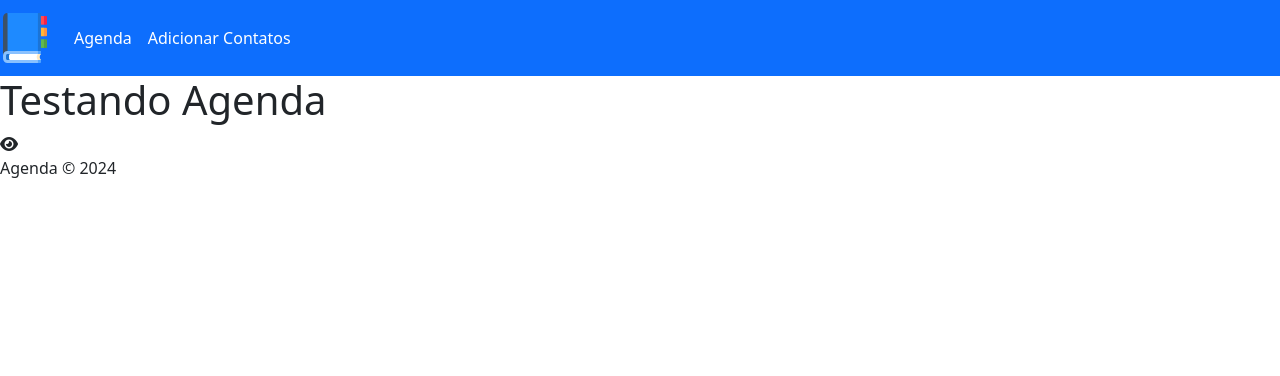
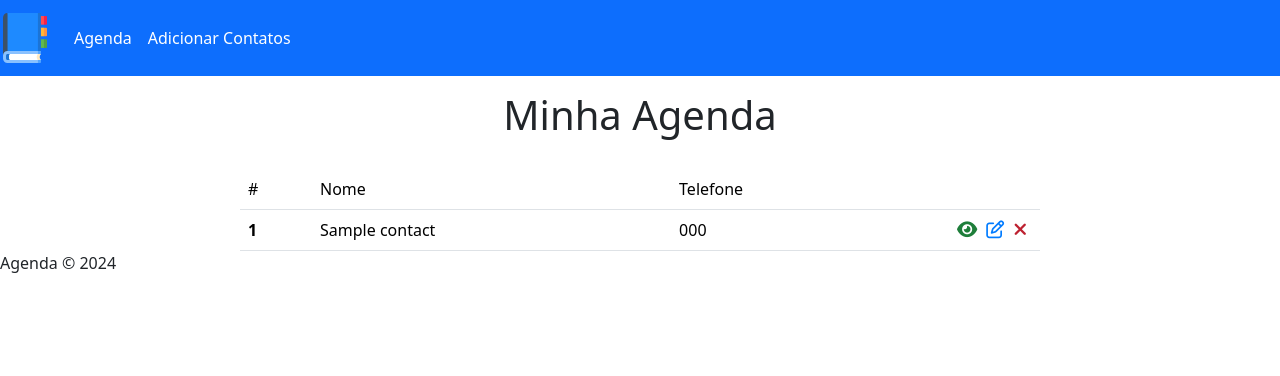
Before and after one commit to jeanpaixao3/Aulas_php, a PHP site: page / in a window 1280 px wide. Shown: the top 376 px of the page. Run offline with PHP 8.4, Linux system fonts and the light colour scheme; tables that the repository leaves empty or names only in its code hold one stand-in row (values such as "Sample post").

Commit message:
criando agenda

```diff
--- a/17_AGENDA/config/process.php
+++ b/17_AGENDA/config/process.php
@@ -0,0 +1,38 @@
+<?php
+
+    session_start();
+
+    include_once("connection.php");
+    include_once("url.php");
+
+    $id;
+
+    if(!empty($_GET)) {
+        $id = $_GET["id"];
+    }
+
+    // Retorna o dado de um contato
+    if(!empty($id)) {
+        $query = "SELECT * FROM contacts WHERE id = :id";
+
+        $stmt = $conn->prepare($query);
+
+        $stmt->bindParam(":id", $id);
+
+        $stmt->execute();
+
+        $contact = $stmt->fetch();
+
+
+    } else {
+        // Retorna todos os contatos
+    $contacts = [];
+
+    $query = "SELECT * FROM contacts";
+
+    $stmt = $conn->prepare($query);
+
+    $stmt->execute();
+
+    $contacts = $stmt->fetchAll();
+    }
--- a/17_AGENDA/css/styles.css
+++ b/17_AGENDA/css/styles.css
@@ -1,3 +1,95 @@
 .navbar-brand img {
     width: 50px;
 }
+
+#main-title {
+    text-align: center;
+    margin: 15px 0 30px;
+}
+
+/*HOME*/
+#contacts-table {
+    max-width: 800px;
+    margin: 0 auto;
+}
+
+#contacts-table thead {
+    color: #fff;
+    background-color: #007bff;
+}
+
+.col-id {
+    font-weight: bold;
+}
+
+.actions  {
+    text-align: right;
+    width: 150px;
+}
+
+.actions i {
+    font-size: 18px;
+    margin-right: 5px;
+}
+
+.check-icon {
+    color: #1e7e3a;
+}
+
+.edit-icon {
+    color: #007bff;
+}
+
+.delete-btn {
+    background-color: transparent;
+    border: none;
+    padding: 0;
+}
+
+.delete-icon {
+    color: #bd2130;
+}
+
+
+
+#empty-list-text {
+    text-align: center;
+}
+
+#msg {
+    color: #155724;
+    background-color: #d4edda;
+    border: 1px solid #c3e6cb;
+    padding: 10px;
+    text-align: center;
+    max-width: 500px;
+    margin: 0 auto;
+    margin-top: 30px;
+}
+/* SHOW / CONTATO*/
+
+#view-contact-container {
+    max-width: 500px;
+    margin: 0 auto;
+}
+
+.bold {
+    font-weight: bold;
+}
+
+#back-link-container {
+    display: block;
+    width: 500px;
+    margin: 30px auto 0;
+}
+
+#back-link {
+    border: 1px solid #007bff;
+    color: #007bff;
+    border-radius: 4px;
+    padding: 5px;
+}
+
+#back-link:hover {
+    text-decoration: none;
+}
--- a/17_AGENDA/index.php
+++ b/17_AGENDA/index.php
@@ -2,8 +2,41 @@
     include_once("templates/header.php");
 ?>
 
-    <h1>Testando Agenda</h1>
-    <i class="fas fa-eye"></i>
+    <div class="container">
+            <?php if(isset($printMsg) && $printMsg != ''): ?>
+            <p id="msg"><?= $printMsg ?></p>
+            <?php endif; ?>
+            <h1 id="main-title">Minha Agenda</h1>
+            <?php if(count($contacts) > 0): ?>
+                <table class="table" id="contacts-table">
+                    <thead>
+                        <tr>
+                            <td scope="col">#</td>
+                            <td scope="col">Nome</td>
+                            <td scope="col">Telefone</td>
+                            <td scope="col"></td>
+                        </tr>
+                    </thead>
+                    <tbody>
+                        <?php foreach($contacts as $contact): ?>
+                            <tr>
+                                <td scope="row" class="col-id"><?= $contact['id'] ?></td>
+                                <td scope="row"><?= $contact['name'] ?></td>
+                                <td scope="row"><?= $contact['phone'] ?></td>
+                                <td class="actions">
+                                <a href="<?= $BASE_URL ?>show.php?id=<?= $contact['id'] ?>"><i class="fas fa-eye check-icon"></i></a>
+                                <a href="#"><i class="far fa-edit edit-icon"></i></a>
+                                <button type="submit" class="delete-btn"><i class="fas fa-times delete-icon"></i></button>
+                            </td>
+
+                            </tr>
+                        <?php endforeach; ?>
+                    </tbody>
+                </table>
+            <?php else: ?>
+               <p id="empty-list-text">Ainda não há contatos na sua agenda, <a href="<?= $BASE_URL ?>create.php">Clique aqui para adicionar</a>
+               <?php endif; ?>
+    </div>
 
 <?php
     include_once("templates/footer.php");
--- /dev/null
+++ b/17_AGENDA/templates/backbtn.html
@@ -0,0 +1,4 @@
+<div id="back-link-container">
+    <a href="<?= $BASE_URL ?>index.php" id="back-link">Voltar</a>
+
+</div>
--- a/17_AGENDA/templates/header.php
+++ b/17_AGENDA/templates/header.php
@@ -1,8 +1,13 @@
 <?php
 
     include_once("config/url.php");
-    include_once("config/connection.php");
+    include_once("config/process.php");
 
+    //limpa a mensagem
+    if(isset($_SESSION['msg'])) {
+        $printMsg = $_SESSION['msg'];
+        $_SESSION['msg'] = '';
+    }
 ?>
 
 <!DOCTYPE html>
```
Also changed, not shown: 17_AGENDA/show.php (added, +15 -0 lines).
